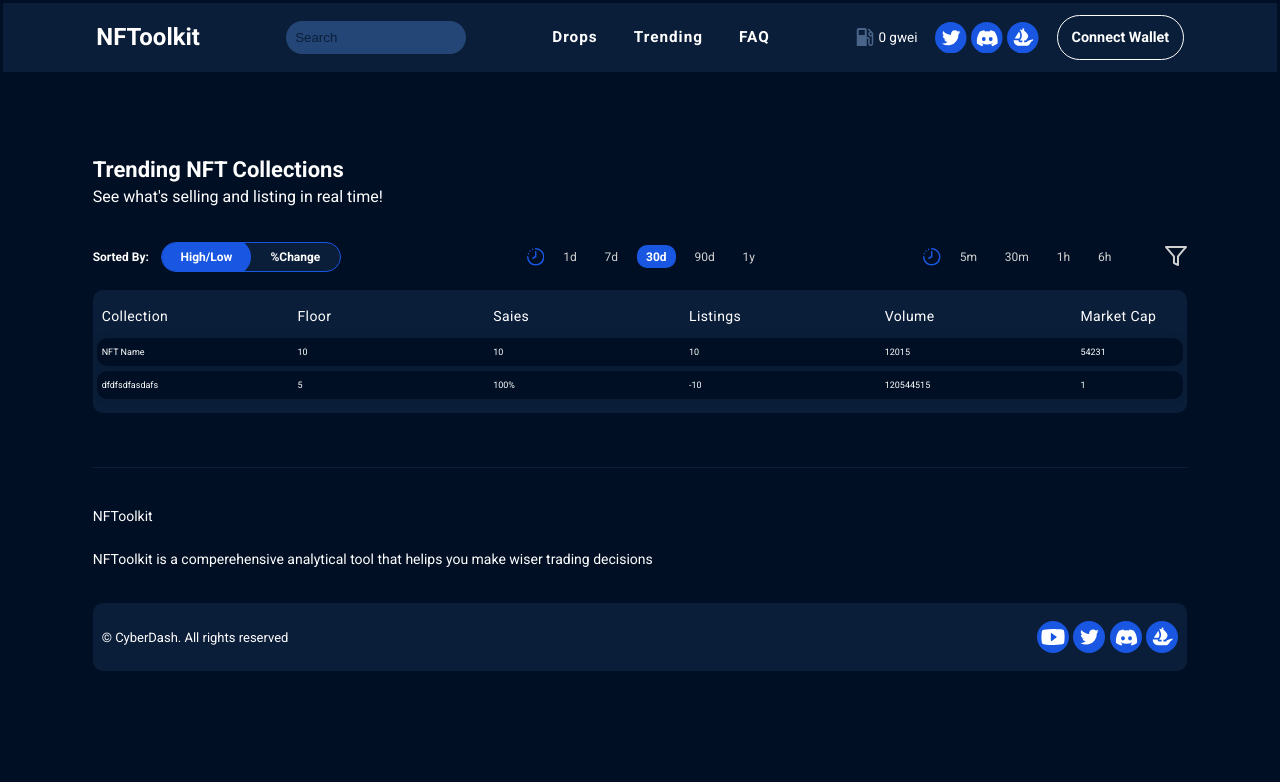
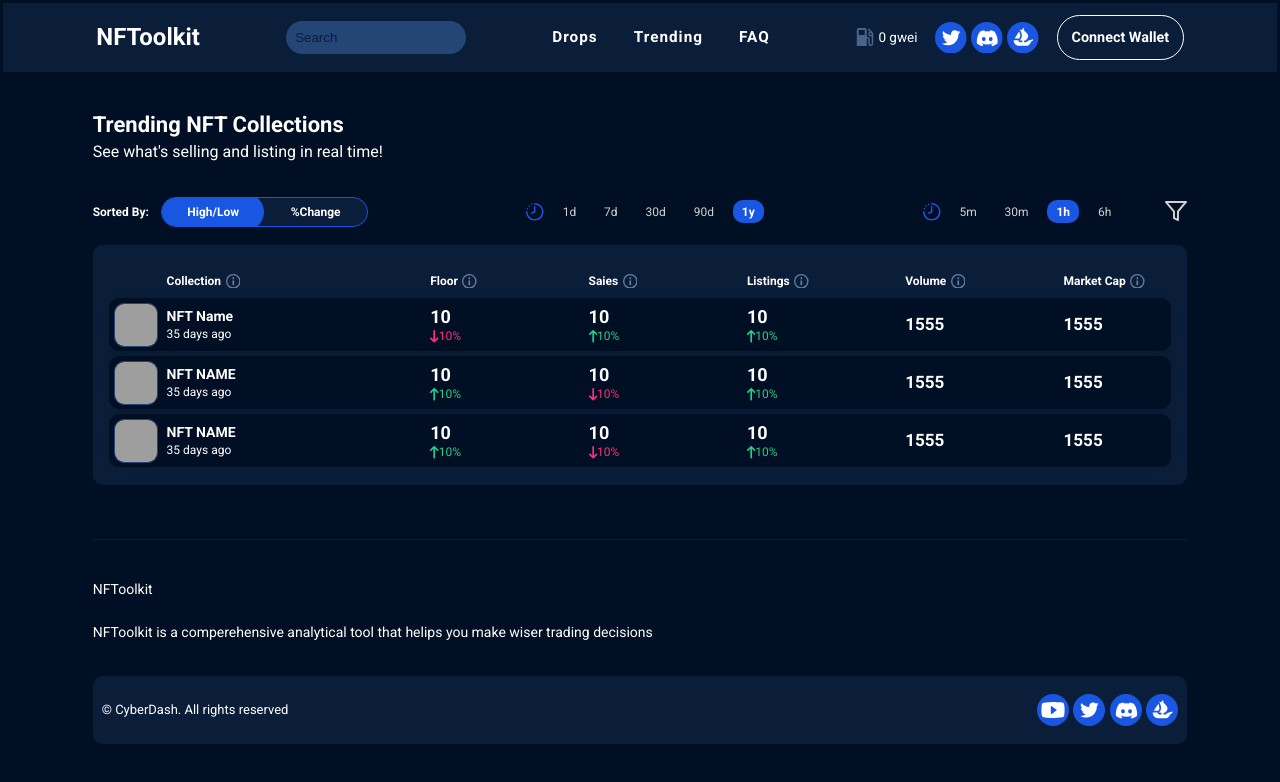
Before and after one commit to FortuneWebWorks/Cyber-React-Sass, a React (Create React App) app: page /Trending in a window 1280 px wide. Shown: the top 782 px of the page. Built offline with nearby package versions, Linux system fonts and the light colour scheme; grey boxes are pictures that could not be loaded.

Commit message:
:zap: trending table replaced with new custom table

```diff
--- a/src/components/MTable.js
+++ b/src/components/MTable.js
@@ -1,35 +1,160 @@
-import React from 'react';
 import '../styles/mTable.scss';
+import '../styles/mTableTrending.scss';
+import { ReactComponent as InfoIcon } from '../assets/images/information.svg';
+import { ReactComponent as FlashDownIcon } from '../assets/images/flash-down.svg';
+import { ReactComponent as FlashUpIcon } from '../assets/images/flash_up.svg';
 
-const tableData = {
-  headers: ['Collection', 'Floor', 'Saies', 'Listings', 'Volume', 'Market Cap'],
-  items: [
-    ['NFT Name', '10', '10', '10', '12015', '54231'],
-    ['dfdfsdfasdafs', '5', '100%', '-10', '120544515', '1'],
-  ],
-  spaces: [20, 20, 20, 20, 20, 10],
-};
+const headerItemsInof = [
+  'The collections with the highest number of sales in the selected timeframe',
+  'Floor price on Opensea',
+  'The number of sales',
+  'The number of listings',
+  'The trading volume of Collections in the selected timeframe',
+  'The total volume of collections from the beginning until now',
+];
 
-const MTable = ({ data = tableData }) => {
+const MTable = ({ data = [], sort, info }) => {
   return (
-    <div class="m__table__container">
-      <ul class="m__table">
-        <li class="table__header">
-          {data.headers.map((item, index) => (
-            <div class="col" style={{ flexBasis: `${data.spaces[index]}%` }}>
-              {item}
-            </div>
-          ))}
-        </li>
-        {data.items.map((item) => (
-          <li class="table__row">
-            {item.map((content, index) => (
-              <div class="col" style={{ flexBasis: `${data.spaces[index]}%` }}>
-                {content}
+    <div className="m__table__container  trending__table">
+      <ul className="m__table">
+        <li className="table__header">
+          {data &&
+            data.headers.map((item, index) => (
+              <div
+                key={index}
+                className="col head_items"
+                style={{ flexBasis: `${data.spaces[index]}%` }}
+              >
+                {item} {info && <InfoIcon />}
+                <p className="info__details">{headerItemsInof[index]}</p>
               </div>
             ))}
-          </li>
-        ))}
+        </li>
+        {data &&
+          data.items.map((item, index) => (
+            <li key={index} className="table__row">
+              <div className="col" style={{ flexBasis: `${data.spaces[0]}%` }}>
+                <div className="table__details">
+                  <img src={item.user.userImage} alt="" />
+                  <div>
+                    <span className="table__details_nftName">
+                      {item.user.nftName}
+                    </span>
+                    <span className="table__details_time">
+                      {item.user.time}
+                    </span>
+                  </div>
+                </div>
+              </div>
+
+              {/*  */}
+              <div className="col" style={{ flexBasis: `${data.spaces[1]}%` }}>
+                <div className="table__changes">
+                  {sort === 'High/Low' ? (
+                    <>
+                      <span>{item.floor.change}</span>
+                      <span className={item.floor.hl > 0 ? 'green' : 'red'}>
+                        {+item.floor.hl > 0 ? (
+                          <FlashUpIcon />
+                        ) : (
+                          <FlashDownIcon />
+                        )}
+                        {item.floor.hl.replace('-', '')}%
+                      </span>
+                    </>
+                  ) : (
+                    <>
+                      <span className={item.floor.hl > 0 ? 'green' : 'red'}>
+                        {+item.floor.hl > 0 ? (
+                          <FlashUpIcon />
+                        ) : (
+                          <FlashDownIcon />
+                        )}
+                        {item.floor.hl.replace('-', '')}%
+                      </span>
+                      <span>{item.floor.change}</span>
+                    </>
+                  )}
+                </div>
+              </div>
+
+              {/*  */}
+              <div className="col" style={{ flexBasis: `${data.spaces[2]}%` }}>
+                <div className="table__changes">
+                  {sort === 'High/Low' ? (
+                    <>
+                      <span>{item.saies.change}</span>
+                      <span className={item.saies.hl > 0 ? 'green' : 'red'}>
+                        {+item.saies.hl > 0 ? (
+                          <FlashUpIcon />
+                        ) : (
+                          <FlashDownIcon />
+                        )}
+                        {item.saies.hl.replace('-', '')}%
+                      </span>
+                    </>
+                  ) : (
+                    <>
+                      <span className={item.saies.hl > 0 ? 'green' : 'red'}>
+                        {+item.saies.hl > 0 ? (
+                          <FlashUpIcon />
+                        ) : (
+                          <FlashDownIcon />
+                        )}
+                        {item.saies.hl.replace('-', '')}%
+                      </span>
+                      <span>{item.saies.change}</span>
+                    </>
+                  )}
+                </div>
+              </div>
+
+              {/*  */}
+              <div className="col" style={{ flexBasis: `${data.spaces[3]}%` }}>
+                <div className="table__changes">
+                  {sort === 'High/Low' ? (
+                    <>
+                      <span>{item.listings.change}</span>
+                      <span className={item.listings.hl > 0 ? 'green' : 'red'}>
+                        {+item.listings.hl > 0 ? (
+                          <FlashUpIcon />
+                        ) : (
+                          <FlashDownIcon />
+                        )}
+                        {item.listings.hl.replace('-', '')}%
+                      </span>
+                    </>
+                  ) : (
+                    <>
+                      <span className={item.listings.hl > 0 ? 'green' : 'red'}>
+                        {+item.listings.hl > 0 ? (
+                          <FlashUpIcon />
+                        ) : (
+                          <FlashDownIcon />
+                        )}
+                        {item.listings.hl.replace('-', '')}%
+                      </span>
+                      <span>{item.listings.change}</span>
+                    </>
+                  )}
+                </div>
+              </div>
+
+              {/*  */}
+              <div className="col" style={{ flexBasis: `${data.spaces[4]}%` }}>
+                <div className="table__changes single">
+                  <span>{item.volume}</span>
+                </div>
+              </div>
+
+              {/*  */}
+              <div className="col" style={{ flexBasis: `${data.spaces[5]}%` }}>
+                <div className="table__changes single">
+                  <span>{item.marketCap}</span>
+                </div>
+              </div>
+            </li>
+          ))}
       </ul>
     </div>
   );
--- a/src/pages/Trending.js
+++ b/src/pages/Trending.js
@@ -11,12 +11,14 @@ import MyTable from '../components/MTable';
 const timings = ['1d', '7d', '30d', '90d', '1y'];
 const timings2 = ['5m', '30m', '1h', '6h'];
 
-const tableItems = [
+const tableData = {
+  headers: ['Collection', 'Floor', 'Saies', 'Listings', 'Volume', 'Market Cap'],
+  items: [
     {
       id: 1,
       user: {
         userImage: 'https://picsum.photos/51',
-      nftName: 'NFT NAME',
+        nftName: 'NFT Name',
         time: '35 days ago',
       },
       floor: {
@@ -31,8 +33,8 @@ const tableItems = [
         hl: '10',
         change: '10',
       },
-    volume: '15422',
-    marketCap: '6356745',
+      volume: '1555',
+      marketCap: '1555',
     },
     {
       id: 2,
@@ -53,19 +55,34 @@ const tableItems = [
         hl: '10',
         change: '10',
       },
-    volume: '15422',
-    marketCap: '6356745',
+      volume: '1555',
+      marketCap: '1555',
     },
-];
-
-const headerItems = [
-  'Collection',
-  'Floor',
-  'Saies',
-  'Listings',
-  'Volume',
-  'Market Cap',
-];
+    {
+      id: 2,
+      user: {
+        userImage: 'https://picsum.photos/49',
+        nftName: 'NFT NAME',
+        time: '35 days ago',
+      },
+      floor: {
+        hl: '10',
+        change: '10',
+      },
+      saies: {
+        hl: '-10',
+        change: '10',
+      },
+      listings: {
+        hl: '10',
+        change: '10',
+      },
+      volume: '1555',
+      marketCap: '1555',
+    },
+  ],
+  spaces: [40, 20, 20, 20, 20, 13],
+};
 
 const Traits = () => {
   const [openFilter, setOpenFiter] = useState(false);
@@ -115,7 +132,7 @@ const Traits = () => {
             containerStyles={{
               border: '1px solid #1956E2',
               height: '30px',
-              width: '20rem',
+              minWidth: '23rem',
             }}
             callBack={activeButtonsChange}
           />
@@ -123,8 +140,8 @@ const Traits = () => {
 
         <div className="timers__filter__container">
           <div className="traits__timers">
-            <Timer items={timings} defaultActive={timings[2]} />
-            <Timer items={timings2} defaultActive={timings[2]} />
+            <Timer items={timings} defaultActive={timings[4]} />
+            <Timer items={timings2} defaultActive={timings2[2]} />
           </div>
 
           <div id="filter" onClick={onClick}>
@@ -140,7 +157,7 @@ const Traits = () => {
           sort={sort}
           info={true}
         /> */}
-        <MyTable />
+        <MyTable data={tableData} sort={sort} info={true} />
       </div>
 
       <Footer />
--- a/src/styles/index.scss
+++ b/src/styles/index.scss
@@ -9,16 +9,16 @@
 
   // Mozilla
   scrollbar-width: 5px;
-  scrollbar-color: $primary-dark;
+  scrollbar-color: $primary;
 
   &::-webkit-scrollbar {
     width: 5px;
     height: 5px;
-    background-color: $primary-dark;
+    background-color: $primary;
   }
 
   &::-webkit-scrollbar-thumb {
-    background-color: $primary;
+    background-color: $primary-dark;
   }
 }
 
--- a/src/styles/mTable.scss
+++ b/src/styles/mTable.scss
@@ -4,29 +4,37 @@
   width: 100%;
   margin: auto;
   border-radius: 10px;
-  padding: 1rem 0.5rem;
-  background-color: $primary;
   color: #fff;
 
   .m__table {
+    width: 100%;
+    border-radius: 10px;
+    padding: 1.77rem;
+    padding-top: 2.1rem;
+    padding-bottom: 1.4rem;
+    background-color: $primary;
+
     li {
+      max-height: 5.88rem;
       display: flex;
       justify-content: space-between;
       margin-bottom: 5px;
       border-radius: 3px;
       padding: 1rem;
-      padding-left: 0.5rem !important;
-      padding-right: 0.5rem !important;
+      padding-left: 5px !important;
+      padding-right: 5px !important;
     }
 
     .table__header {
-      padding: 1rem;
+      padding: 10px;
+      margin-bottom: 0;
       background-color: transparent;
-      font-size: 14px;
-      letter-spacing: 0.03em;
+      font: normal normal bold 12px/14px Roboto;
     }
 
     .table__row {
+      max-height: 53px;
+      align-items: center;
       border-radius: 10px;
       background-color: $primary-dark;
       box-shadow: 0px 0px 9px 0px rgba(0, 0, 0, 0.1);
@@ -35,21 +43,30 @@
     .col {
       flex-basis: 20%;
     }
+  }
 
-    .col-1 {
-      flex-basis: 20%;
+  @media (max-width: 800px) {
+    width: 100%;
+    overflow: hidden;
+    overflow-x: auto;
+
+    // Mozilla
+    scrollbar-width: 5px;
+    scrollbar-color: $primary;
+
+    &::-webkit-scrollbar {
+      width: 5px;
+      height: 5px;
+      background-color: $primary;
     }
 
-    .col-2 {
-      flex-basis: 20%;
+    &::-webkit-scrollbar-thumb {
+      background-color: $primary-dark;
     }
 
-    .col-3 {
-      flex-basis: 25%;
-    }
-
-    .col-4 {
-      flex-basis: 25%;
+    .m__table {
+      min-width: 1000px;
+      overflow: hidden;
     }
   }
 }
--- /dev/null
+++ b/src/styles/mTableTrending.scss
@@ -0,0 +1,124 @@
+@use './colors' as *;
+
+.trending__table {
+  .table__header {
+    .head_items:first-of-type {
+      transform: translateX(53px);
+    }
+  }
+
+  .head_items {
+    position: relative;
+    display: flex;
+    justify-content: flex-start;
+    align-items: center;
+    gap: 0.5rem;
+    font-weight: 500;
+    font: normal normal bold 12px/14px Roboto;
+
+    .info__details {
+      position: absolute;
+      top: 100%;
+      left: 25%;
+      width: 25rem;
+      max-width: unset;
+      height: fit-content;
+      border-radius: 10px;
+      padding: 2rem;
+      background-color: $primary;
+      color: rgba(255, 255, 255, 0.534);
+      user-select: none;
+      pointer-events: none;
+      z-index: 10;
+      // transition: opacity 0.1s ease;
+      opacity: 0;
+    }
+
+    svg {
+      user-select: auto;
+      pointer-events: all;
+
+      &:hover {
+        stroke: #1956e2;
+
+        & + p {
+          opacity: 1;
+        }
+      }
+    }
+  }
+
+  .table__details {
+    max-height: 4rem;
+    display: flex;
+    justify-content: flex-start;
+    align-items: center;
+    gap: 1rem;
+    border-radius: 10px;
+    margin-right: auto;
+    background-color: transparent;
+
+    div {
+      display: flex;
+      flex-direction: column;
+      justify-content: center;
+      align-items: flex-start;
+      gap: 3px;
+    }
+
+    img {
+      width: 44px;
+      height: 44px;
+      border: 1px solid #244677;
+      border-radius: 10px;
+    }
+
+    .table__details_nftName {
+      font: normal normal bold 14px/16px Roboto;
+    }
+
+    .table__details_time {
+      font: normal normal normal 12px/14px Roboto;
+    }
+  }
+
+  .table__changes {
+    display: flex;
+    flex-direction: column;
+    justify-content: space-between;
+    align-items: flex-start;
+    gap: 2px;
+    color: $success;
+    color: #fff;
+    font: normal normal bold 18px/21px Roboto;
+
+    span:last-child {
+      display: flex;
+      justify-content: center;
+      align-items: center;
+      font: normal normal normal 12px/14px Roboto;
+    }
+
+    .green {
+      color: $success;
+    }
+
+    .red {
+      color: $danger-color;
+    }
+  }
+
+  .single {
+    span {
+      font: normal normal bold 1.9rem/21px Roboto !important;
+    }
+  }
+
+  @media (max-width: 1235px) {
+    .table__header {
+      .head_items:first-of-type {
+        transform: translateX(50px);
+      }
+    }
+  }
+}
--- a/src/styles/trending.scss
+++ b/src/styles/trending.scss
@@ -10,7 +10,7 @@
   overflow-x: hidden;
 
   .table__container {
-    overflow: hidden;
+    width: 100%;
     transition: overflow 0.2s ease;
   }
 
@@ -77,8 +77,9 @@
 
   @media (max-width: 1000px) {
     .table__container {
-      overflow: hidden;
-      overflow-x: auto;
+      display: flex;
+      justify-content: flex-start;
+      align-items: center;
       transition: overflow 0.2s ease;
     }
   }
```
Lines whose indentation alone changed are shown as unchanged.
